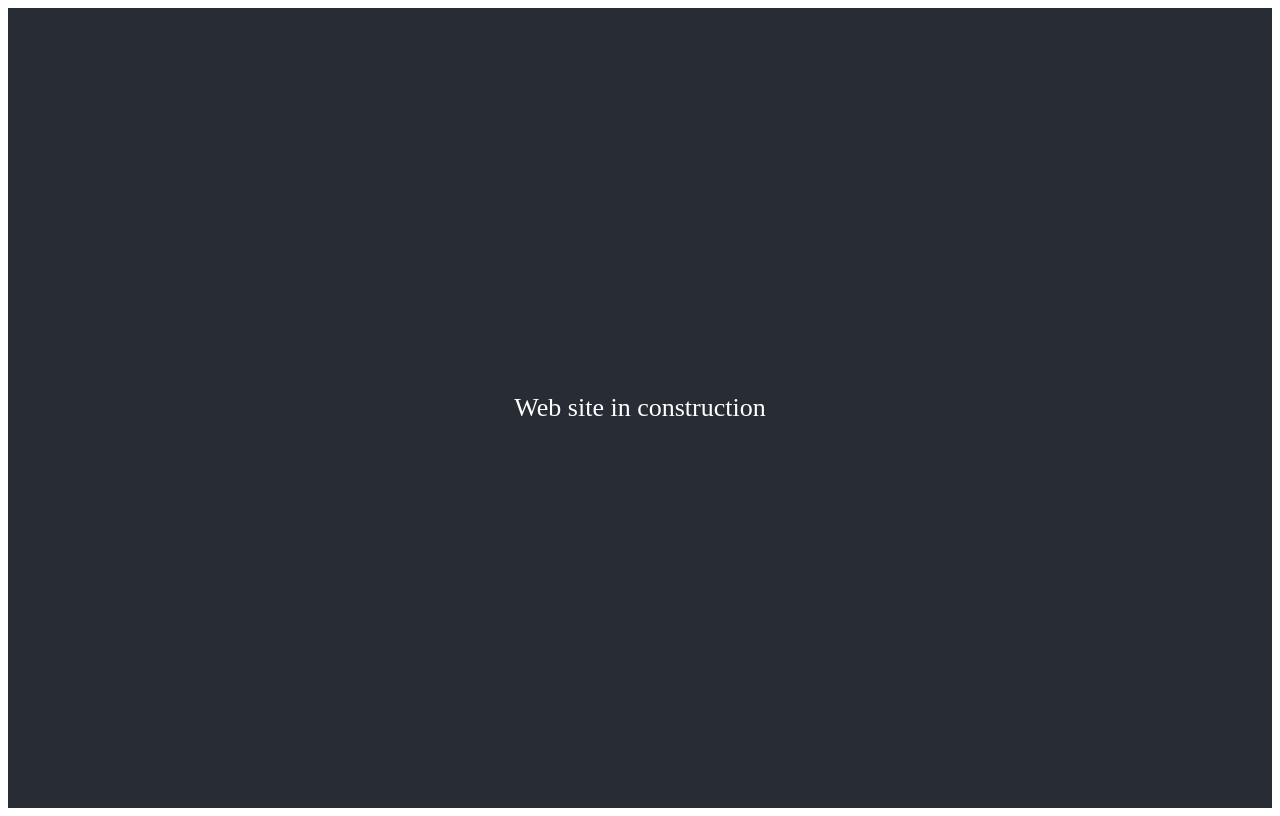
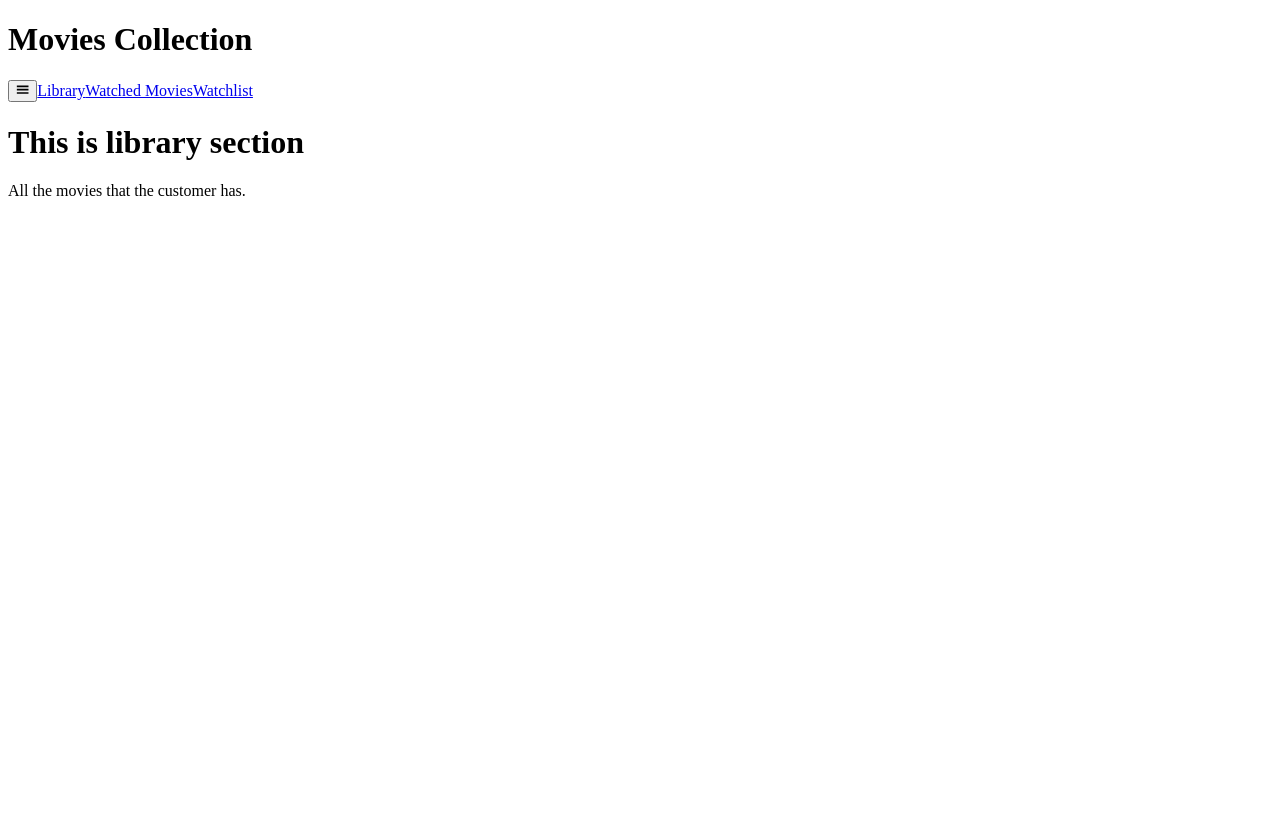
Before and after one commit to marilirulita/movies_collection, a React (Create React App) app: page / in a window 1280 px wide. Built offline with nearby package versions, Linux system fonts and the light colour scheme.

Commit message:
Add basic files

```diff
--- a/package.json
+++ b/package.json
@@ -8,7 +8,9 @@
     "@testing-library/user-event": "^13.5.0",
     "react": "^18.0.0",
     "react-dom": "^18.0.0",
-    "react-scripts": "5.0.0",
+    "react-icons": "^4.3.1",
+    "react-router-dom": "^6.2.2",
+    "react-scripts": "^5.0.0",
     "web-vitals": "^2.1.4"
   },
   "scripts": {
--- a/src/App.js
+++ b/src/App.js
@@ -1,13 +1,19 @@
+import { Routes, Route } from 'react-router-dom';
+import Navbar from './components/Navbar';
+import Library from './components/Library';
+import WatchedMovies from './components/WatchedMovies';
+import Watchlist from './components/Watchlist';
 import './App.css';
 
 function App() {
   return (
-    <div className="App">
-      <header className="App-header">
-        <p>
-          Web site in construction
-        </p>
-      </header>
+    <div>
+      <Navbar />
+      <Routes>
+        <Route path="/" element={<Library />} />
+        <Route path="watchedMovies" element={<WatchedMovies />} />
+        <Route path="watchlist" element={<Watchlist />} />
+      </Routes>
     </div>
   );
 }
--- /dev/null
+++ b/src/components/Library.js
@@ -0,0 +1,8 @@
+const Library = () => (
+  <div>
+    <h1>This is library section</h1>
+    <p>All the movies that the customer has.</p>
+  </div>
+);
+
+export default Library;
--- /dev/null
+++ b/src/components/Navbar.js
@@ -0,0 +1,18 @@
+import { Link } from 'react-router-dom';
+import { GiHamburgerMenu } from "react-icons/gi";
+
+const Navbar = () => (
+  <div>
+    <div>
+      <h1>Movies Collection</h1>
+    </div>
+    <div>
+      <button type='submit'><GiHamburgerMenu /></button>
+      <Link to="/">Library</Link>
+      <Link to="/watchedMovies">Watched Movies</Link>
+      <Link to="/watchlist">Watchlist</Link>
+    </div>
+  </div>
+);
+
+export default Navbar;
--- /dev/null
+++ b/src/components/WatchedMovies.js
@@ -0,0 +1,11 @@
+const WatchedMovies = () => (
+  <div>
+    <h1>This is Watched Movies section</h1>
+    <p>
+      All the movies available to the customer that he has already
+      watched
+    </p>
+  </div>
+);
+
+export default WatchedMovies;
--- /dev/null
+++ b/src/components/Watchlist.js
@@ -0,0 +1,8 @@
+const Watchlist = () => (
+  <div>
+    <h1>This is Watchlist section</h1>
+    <p>A section where the customer can keep track of the movies he likes to watch next</p>
+  </div>
+);
+
+export default Watchlist;
--- a/src/index.js
+++ b/src/index.js
@@ -1,10 +1,19 @@
 import React from 'react';
 import ReactDOM from 'react-dom';
+
+import { BrowserRouter as Router } from 'react-router-dom';
+// import { Provider } from 'react-redux';
+// import store from './redux/configureStore';
+
 import App from './App';
 
 ReactDOM.render(
   <React.StrictMode>
-    <App />
+    {/* <Provider store={store}> */}
+    <Router>
+      <App />
+    </Router>
+    {/* </Provider> */}
   </React.StrictMode>,
   document.getElementById('root'),
 );
```
Also changed, not shown: 1 other file (tests, documents, lock files or other folders).
